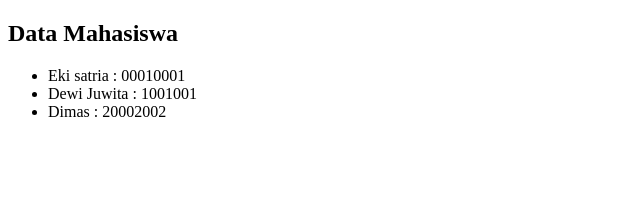
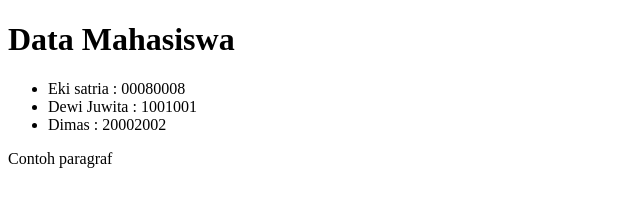
Before and after one commit to EkiSatria/Coba-GIT-REMOTE-2, a plain HTML site: page mahasiswa.html in a window 1280 px wide. Shown: the whole page, without its empty margins (0-640 px from the left). Drawn offline with Linux system fonts and the light colour scheme.

Commit message:
Mengubah data mahasiswa

```diff
--- a/mahasiswa.html
+++ b/mahasiswa.html
@@ -7,11 +7,12 @@
     <title>Belajar GIT 2</title>
 </head>
 <body>
-    <h2>Data Mahasiswa</h2>
+    <h1>Data Mahasiswa</h1>
     <ul>
-        <li>Eki satria : 00010001</li>
+        <li>Eki satria : 00080008</li>
         <li>Dewi Juwita : 1001001</li>
         <li>Dimas : 20002002</li>
     </ul>
+    <p>Contoh paragraf</p>
 </body>
 </html>
```
